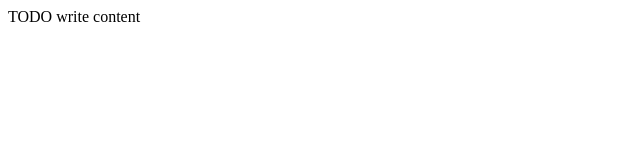
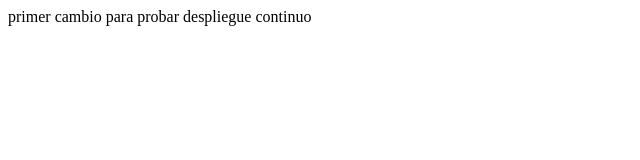
Before and after one commit to rickyyancor/SA, a plain HTML site: page WS1/web/index.html in a window 1280 px wide. Shown: the whole page, without its empty margins (0-640 px from the left). Drawn offline with Linux system fonts and the light colour scheme.

Commit message:
Web service de prueba2

```diff
--- a/WS1/web/index.html
+++ b/WS1/web/index.html
@@ -11,6 +11,6 @@ and open the template in the editor.
         <meta name="viewport" content="width=device-width, initial-scale=1.0">
     </head>
     <body>
-        <div>TODO write content</div>
+        <div>primer cambio para probar despliegue continuo </div>
     </body>
 </html>
```
